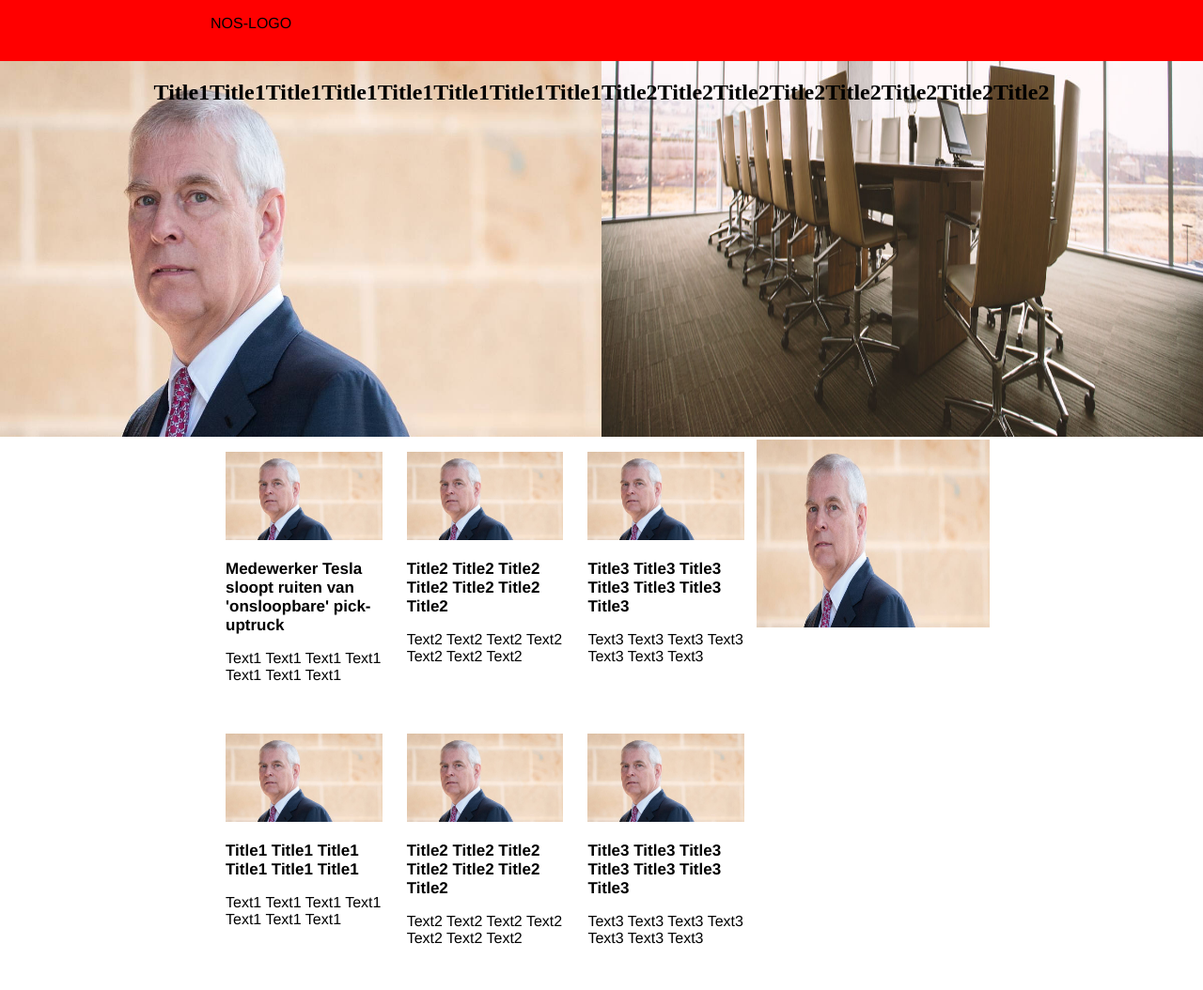
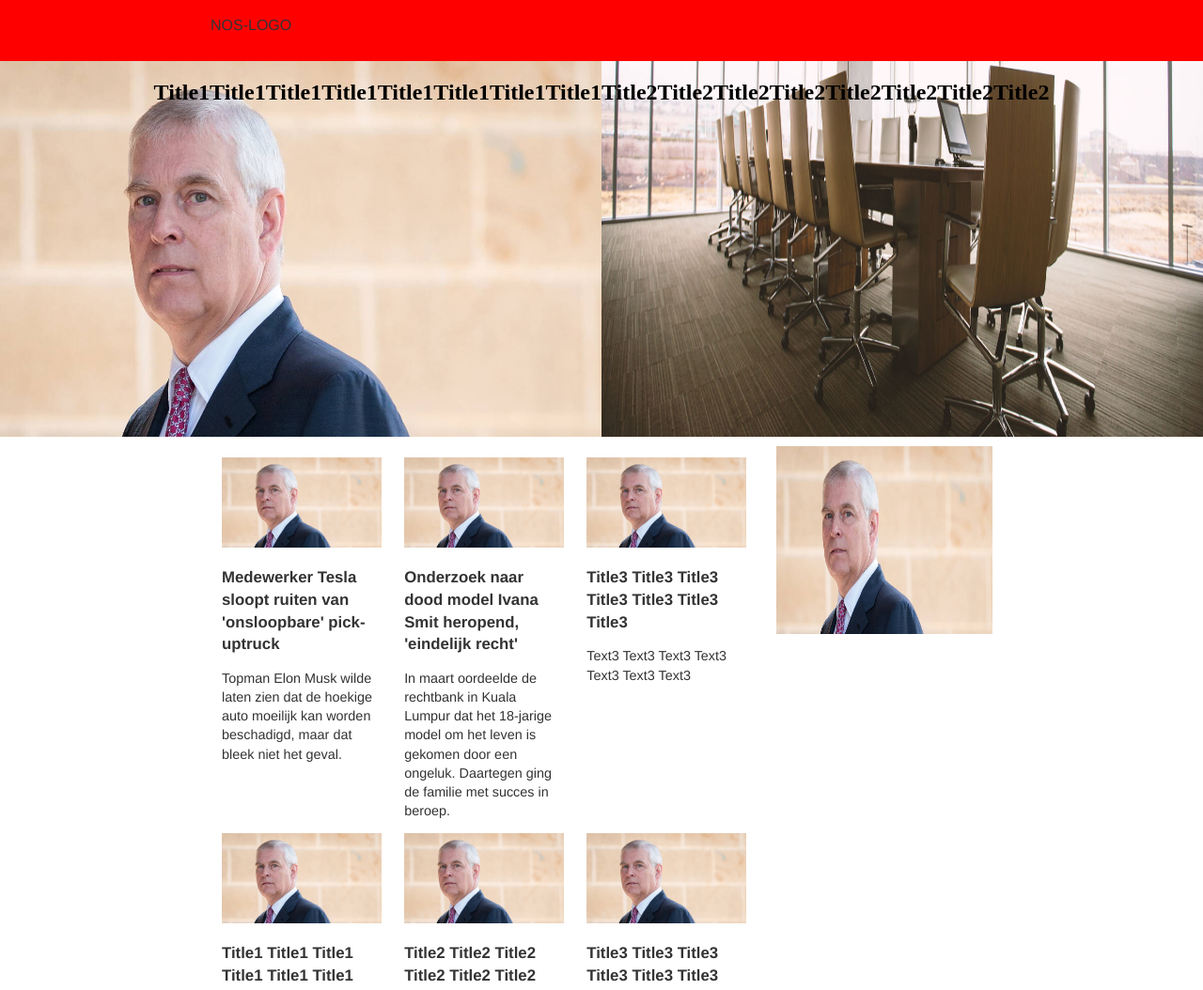
Before and after one commit to JulienZD/nos-remake, a plain HTML site: page index.html in a window 1280 px wide. Shown: the top 1054 px of the page at 94% size. Drawn offline with Linux system fonts and the light colour scheme.

Commit message:
Fully fixed article grid

```diff
--- a/css/styles.css
+++ b/css/styles.css
@@ -3,13 +3,14 @@
   /* border: 1px black solid; */
 }
 
-body, html {
+html, body {
   height: 100%;
 }
 
 body {
     margin: auto;
     padding-top: 65px;
+    min-height: 100%;
 }
 
 div {
@@ -23,7 +24,6 @@ div {
   top: 0;
   position: fixed;
   background-color: #ff0000;
-  /* margin-bottom: 20px; */
 }
 
 .container {
@@ -36,7 +36,6 @@ div {
 }
 
 #mainArticles h2 {
-  position: relative;
   color: black;
 }
 
@@ -44,7 +43,6 @@ div {
   width: 50%;
   height: inherit;
   float: left;
-  /* background-image: url("../img/topimg.jpg"); */
   background-size: 100% 100%;
 }
 
@@ -60,84 +58,76 @@ div {
 }
 
 #content {
-  display: block;
-  background-color: white;
-  border-style: solid;
-  /* width: 65%; */
-  /* height: 1200px; */
+  padding-top: 10px;
 }
 
 #contentLeftSide {
   float:left;
   width: 70%;
-  /* background-color: green; */
+}
+
+.gridRow {
+  height: 400px;
+}
+
+/* .row:after {
+  content:"";
+  display:table;
+  clear:both;
+} */
+
+.gridColumn {
+  /* background-color: cadetblue; */
+  height: inherit;
+  width: calc(100% / 3);
+  float: left;
+  /* display: block; */
+  padding:12px;
+}
+
+.gridColumn a {
+  display: inline-block;
+  /* width: 100%;
+  height: 100%; */
+  text-decoration: none;
+  color: inherit;
+  z-index: 10;
+}
+
+.gridColumn:hover /*a:hover*/ h3 {
+  transition: 0.2s linear;
+  color: red;
+}
+
+.gridColumn img {
+  height: 50%;
+  width: 100%;
+}
+
+.gridColumn h3, p{
+  color: #333;
+  font-family: "Helvetica Neue",Helvetica, Arial, sans-serif;
+  line-height: 1.4;
+}
+
+.gridColumn h3 {
+  font-weight: bold;
+  font-size: 1.05em;
+  margin-bottom: 5px;
+}
+
+.gridColumn p {
+  font-size: .9em;
 }
 
 #contentRightSide {
   float: left;
   width: 30%;
+  padding-left: 20px;
 }
-
-
 
 #promoBlock {
   display: block;
   height: 200px;
   width: 100%;
 }
-
-.gridRow {
-  background-color: green;
-  height: 300px;
-}
-
-.row:after {
-  content:"";
-  display:table;
-  clear:both;
-}
-
-.gridColumn {
-  position: relative;
-  background-color: white;
-  height: inherit;
-  width: calc(100% / 3);
-  float: left;
-  display: block;
-  border-style: solid;
-  padding:10px;
-}
-
-.gridColumn h3, p{
-  color: black;
-  font-family: "Helvetica Neue", "Arial";
-}
-
-.gridColumn h3 {
-  font-weight: bold;
-  font-size: 17px;
-  margin-bottom: 5px;
-}
-
-.gridColumn a {
-  position: absolute;
-  padding: 10px 10px 0px 10px;
-  width: 100%;
-  height: auto;
-  top: 0;
-  left: 0;
-  text-decoration: none;
-  color: inherit;
-  z-index: 10;
-}
-
-.gridColumn a:hover h3 {
-  transition: 0.2s linear;
-  color: red;
-}
-
-.gridColumn img {
-  height: 60%;
-  width: 100%;
-  /* height: 100%; */
-}
--- a/index.html
+++ b/index.html
@@ -13,8 +13,6 @@
       </div>
     </div>
 
-
-
     <div id="mainArticles">
       <div id="leftTopImage">
         <h2>Title1Title1Title1Title1Title1Title1Title1Title1</h2>
@@ -23,22 +21,42 @@
         <h2>Title2Title2Title2Title2Title2Title2Title2Title2</h2>
       </div>
     </div>
+
     <div class="container">
       <div id="content">
-
         <div id="contentLeftSide">
-
           <div id="mainGrid"> <!-- This gets float 70% -->
-
             <div class="gridRow">
                 <div class="gridColumn">
                   <a href="www.nothing.com">
                     <img src="img/promoBlock.jpg"></img>
                     <h3>Medewerker Tesla sloopt ruiten van 'onsloopbare' pick-uptruck</h3>
+                    <p>Topman Elon Musk wilde laten zien dat de hoekige auto moeilijk kan worden beschadigd, maar dat bleek niet het geval.</p>
+                  </a>
+                </div>
+              <div class="gridColumn">
+                <a href="www.nothing.com">
+                  <img src="img/promoBlock.jpg"></img>
+                  <h3>Onderzoek naar dood model Ivana Smit heropend, 'eindelijk recht'</h3>
+                  <p>In maart oordeelde de rechtbank in Kuala Lumpur dat het 18-jarige model om het leven is gekomen door een ongeluk. Daartegen ging de familie met succes in beroep.</p>
+                </a>
+              </div>
+              <div class="gridColumn">
+                <a href="www.nothing.com">
+                  <img src="img/promoBlock.jpg"></img>
+                  <h3>Title3 Title3 Title3 Title3 Title3 Title3 Title3</h3>
+                  <p>Text3 Text3 Text3 Text3 Text3 Text3 Text3</p>
+                </a>
+              </div>
+            </div>
+            <div class="gridRow">
+                <div class="gridColumn">
+                  <a href="www.nothing.com">
+                    <img src="img/promoBlock.jpg"></img>
+                    <h3>Title1 Title1 Title1 Title1 Title1 Title1</h3>
                     <p>Text1 Text1 Text1 Text1 Text1 Text1 Text1</p>
                   </a>
                 </div>
-
               <div class="gridColumn">
                 <a href="www.nothing.com">
                   <img src="img/promoBlock.jpg"></img>
@@ -62,7 +80,6 @@
                     <p>Text1 Text1 Text1 Text1 Text1 Text1 Text1</p>
                   </a>
                 </div>
-
               <div class="gridColumn">
                 <a href="www.nothing.com">
                   <img src="img/promoBlock.jpg"></img>
@@ -86,7 +103,6 @@
                     <p>Text1 Text1 Text1 Text1 Text1 Text1 Text1</p>
                   </a>
                 </div>
-
               <div class="gridColumn">
                 <a href="www.nothing.com">
                   <img src="img/promoBlock.jpg"></img>
@@ -110,7 +126,6 @@
                     <p>Text1 Text1 Text1 Text1 Text1 Text1 Text1</p>
                   </a>
                 </div>
-
               <div class="gridColumn">
                 <a href="www.nothing.com">
                   <img src="img/promoBlock.jpg"></img>
@@ -126,33 +141,7 @@
                 </a>
               </div>
             </div>
-              <div class="gridRow">
-                  <div class="gridColumn">
-                    <a href="www.nothing.com">
-                      <img src="img/promoBlock.jpg"></img>
-                      <h3>Title1 Title1 Title1 Title1 Title1 Title1</h3>
-                      <p>Text1 Text1 Text1 Text1 Text1 Text1 Text1</p>
-                    </a>
           </div>
-
-                <div class="gridColumn">
-                  <a href="www.nothing.com">
-                    <img src="img/promoBlock.jpg"></img>
-                    <h3>Title2 Title2 Title2 Title2 Title2 Title2 Title2</h3>
-                    <p>Text2 Text2 Text2 Text2 Text2 Text2 Text2 </p>
-                  </a>
-                </div>
-                <div class="gridColumn">
-                  <a href="www.nothing.com">
-                    <img src="img/promoBlock.jpg"></img>
-                    <h3>Title3 Title3 Title3 Title3 Title3 Title3 Title3</h3>
-                    <p>Text3 Text3 Text3 Text3 Text3 Text3 Text3</p>
-                  </a>
-                </div>
-              </div>
-
-            </div>
-
         </div>
 
         <div id="contentRightSide">
@@ -169,6 +158,5 @@
 
       </div>
     </div>
-
   </body>
 </html>
```
Lines whose indentation alone changed are shown as unchanged.
